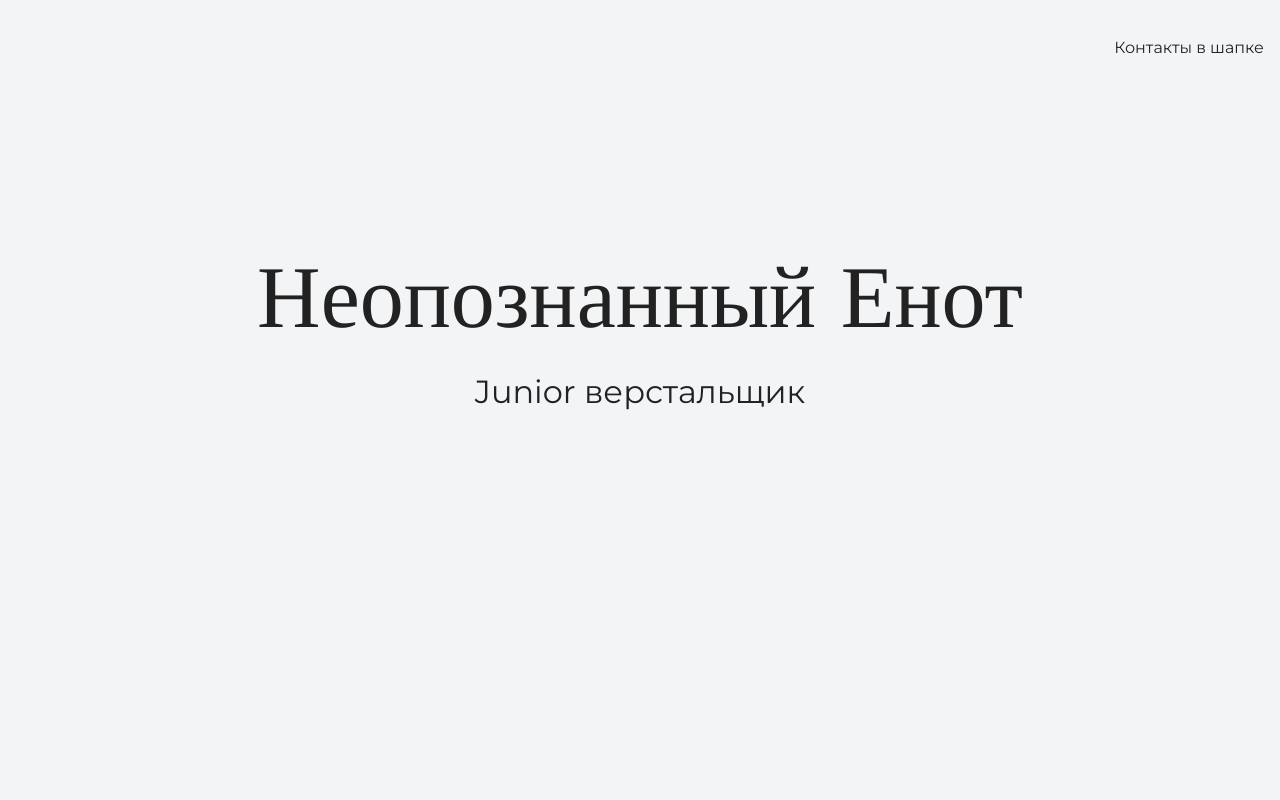
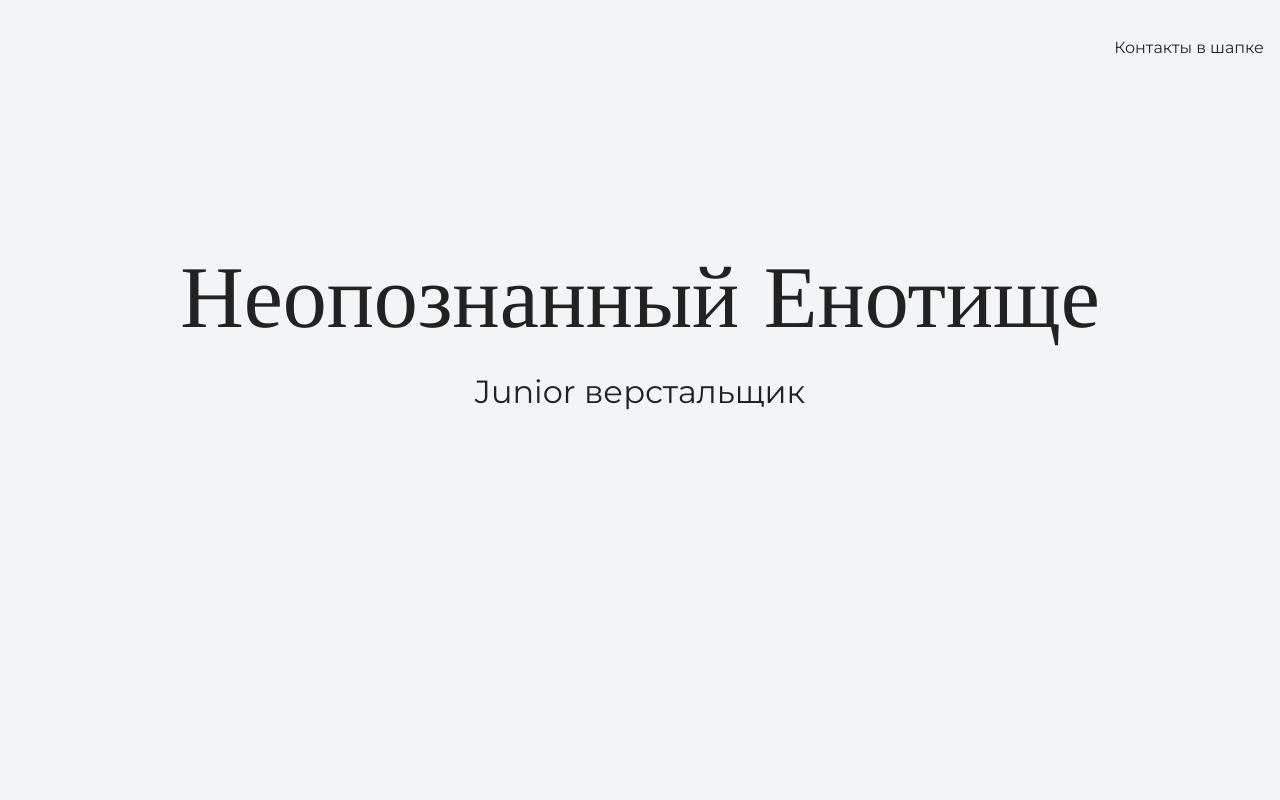
Before and after one commit to Xacca/my-cite, a plain HTML site: page index.html in a window 1280 px wide. Shown: the top 800 px of the page. Drawn offline with nearby package versions, Linux system fonts and the light colour scheme.

Commit message:
сменил заголовок

```diff
--- a/index.html
+++ b/index.html
@@ -16,7 +16,7 @@
 
     <section class="hero-image">
 	<div class="container">
-      <h1 class="heading">Неопознанный Енот</h1>
+      <h1 class="heading">Неопознанный Енотище</h1>
       <p>Junior верстальщик</p>
 	  </div>
     </section>
```
